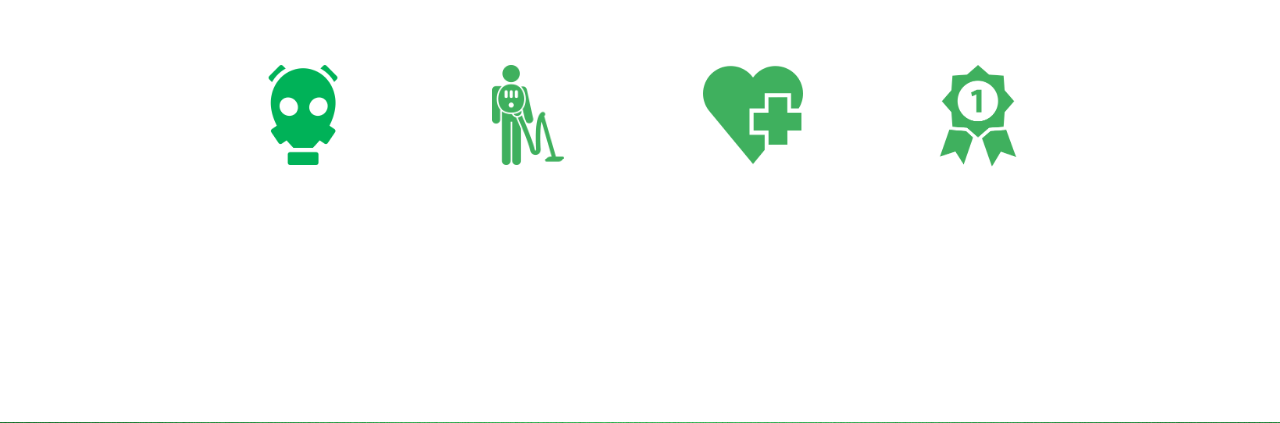
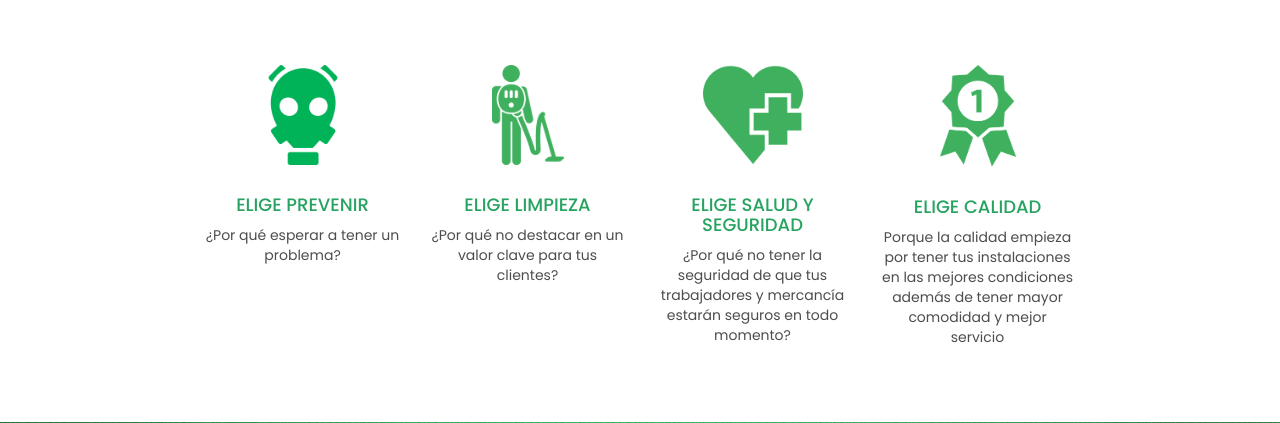
Before and after one commit to jesusrq92/noba, a PHP site: page / in a window 1280 px wide. Shown: the part 716-1139 px from the top of the page. Run offline with PHP 8.4, Linux system fonts and the light colour scheme; some libraries are stand-ins or nearby versions.

Commit message:
Inicio actualizado

```diff
--- a/css/nosotros.css
+++ b/css/nosotros.css
@@ -406,7 +406,11 @@ section#images {
 .medal {width: 100px; }
 .iconos {padding: 65px 0; }
 .medical2 {width: 72px; }
-.space {margin-top: 30px; }
+.space {margin-top: 30px; color:#26A360;}
+
+.parrafito{
+	color: #4f4c4d;
+}
 
 .repetido{
 	display: none;
--- a/index2.html
+++ b/index2.html
@@ -30,22 +30,22 @@
          <div class="col-sm-3">
            <img src="images/medical.png" class="medical">
            <h4 class="space">ELIGE PREVENIR</h4>
-           <p>¿Por qué esperar a tener un problema?</p>
+           <p class="parrafito">¿Por qué esperar a tener un problema?</p>
          </div>
          <div class="col-sm-3">
            <img src="images/medical2.png" class="medical2">
            <h4 class="space">ELIGE LIMPIEZA</h4>
-           <p>¿Por qué no destacar en un valor clave para tus clientes?</p>
+           <p class="parrafito">¿Por qué no destacar en un valor clave para tus clientes?</p>
          </div>
          <div class="col-sm-3">
            <img src="images/healthcare.png" class="care">
            <h4 class="space">ELIGE SALUD Y SEGURIDAD</h4>
-           <p>¿Por qué no tener la seguridad de que tus trabajadores y mercancía estarán seguros en todo momento?</p>
+           <p class="parrafito">¿Por qué no tener la seguridad de que tus trabajadores y mercancía estarán seguros en todo momento?</p>
          </div>
          <div class="col-sm-3">
            <img src="images/medal.png" class="medal">
            <h4 class="space">ELIGE CALIDAD</h4>
-           <p>Porque la calidad empieza por tener tus instalaciones en las mejores condiciones además de tener mayor comodidad y mejor servicio</p>
+           <p class="parrafito">Porque la calidad empieza por tener tus instalaciones en las mejores condiciones además de tener mayor comodidad y mejor servicio</p>
          </div>
        </center>
      </div>
```
